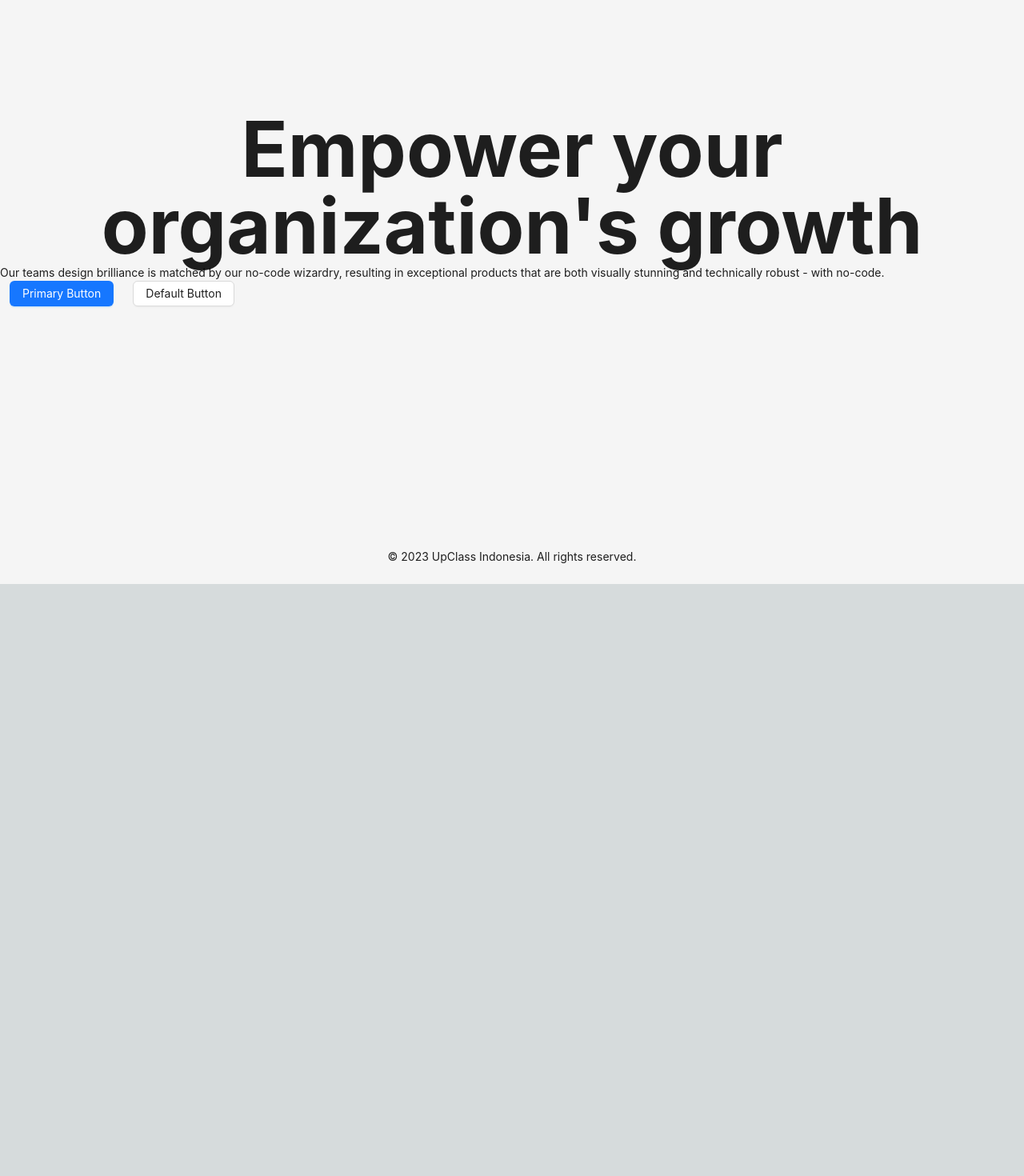
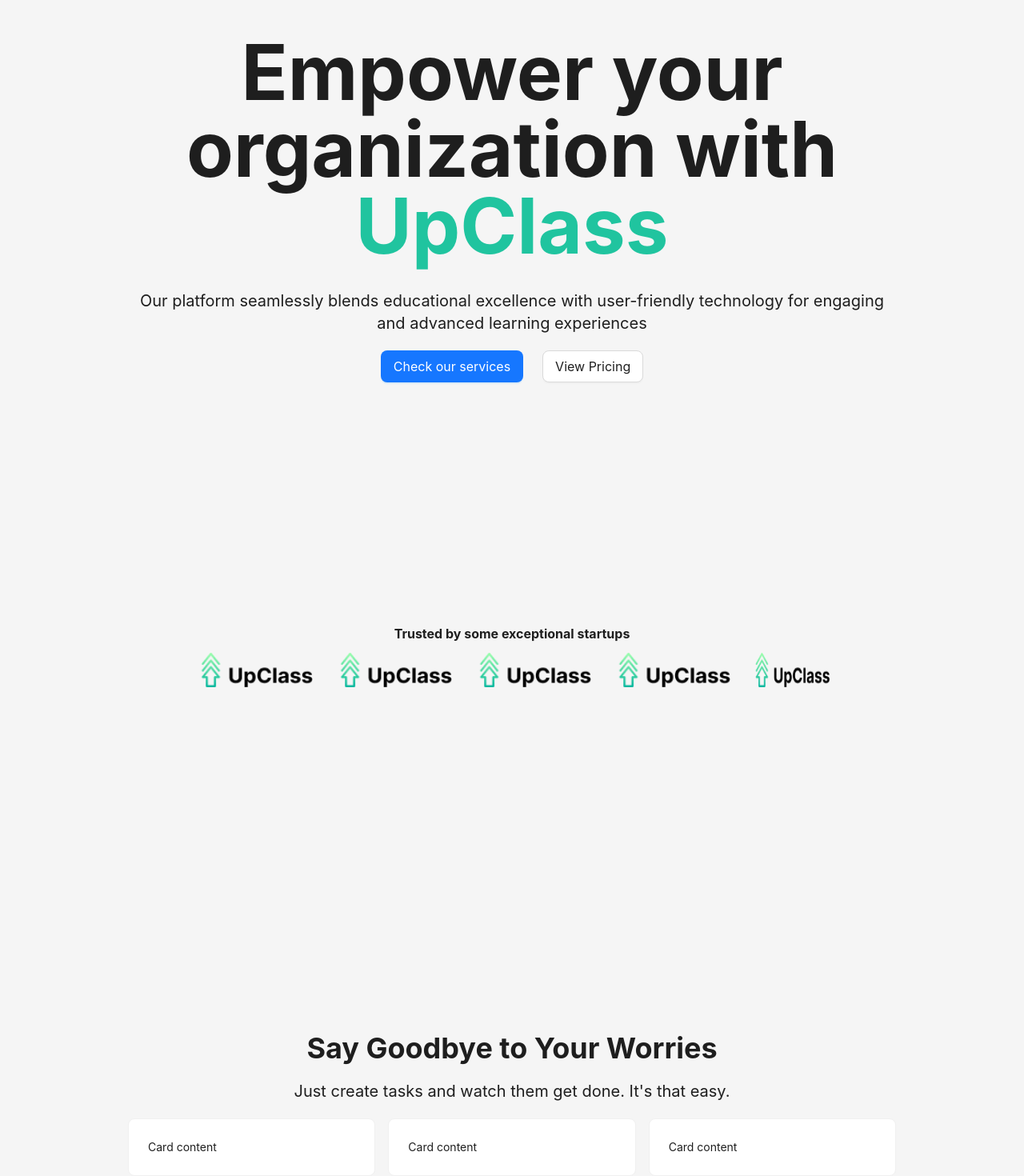
Before and after one commit to UpClassID/upclass-web, a Next.js app: page / in a window 1280 px wide. Shown: the part 140-1610 px from the top of the page at 80% size. Before the commit the page ends 870 px from the top, so only its background shows below. Built offline with nearby package versions, Linux system fonts and the light colour scheme.

Commit message:
feat: add some content

```diff
--- a/src/app/login/page.tsx
+++ b/src/app/login/page.tsx
@@ -19,7 +19,6 @@ export default function Login() {
 
     window.addEventListener("resize", handleResize);
 
-    // Cleanup function to remove the event listener when the component unmounts
     return () => {
       window.removeEventListener("resize", handleResize);
     };
--- a/src/app/page.tsx
+++ b/src/app/page.tsx
@@ -1,36 +1,125 @@
 "use client";
 
 import Landing from "@/components/Landing";
-import { Row, Col, Button } from "antd";
+import { Row, Col, Button, Card } from "antd";
+import { useCallback, useEffect, useState } from "react";
 
 export default function Home() {
+  const [scrollY, setScrollY] = useState(0);
+
+  useEffect(() => {
+    const onScroll = () => {
+      setScrollY(window.pageYOffset);
+      console.log(scrollY);
+    };
+
+    window.addEventListener("scroll", onScroll);
+
+    return () => {
+      window.removeEventListener("scroll", onScroll);
+    };
+  }, [scrollY]);
+
   return (
     <main className="min-h-screen">
       <Landing>
-        <Row className="h-screen">
+        <Row className="h-screen px-10">
           <Col span={24} className="flex items-center justify-center">
-            <Row>
-              <Col>
-                <h1 className="text-center text-8xl font-bold">
-                  Empower your organization&apos;s growth
+            <div className="w-4/5">
+              <h1 className="text-center text-lg sm:text-4xl lg:text-8xl font-bold mb-8">
+                Empower your organization with{" "}
+                <span style={{ color: "#20C49F" }}>UpClass</span>
               </h1>
-                <p>
-                  Our teams design brilliance is matched by our no-code
-                  wizardry, resulting in exceptional products that are both
-                  visually stunning and technically robust - with no-code.
+              <p className="text-center text-base sm:text-xl mb-5">
+                Our platform seamlessly blends educational excellence with
+                user-friendly technology for engaging and advanced learning
+                experiences
               </p>
-                <div>
-                  <Button type="primary" className="mx-3">
-                    Primary Button
+              <div className="flex justify-center">
+                <Button type="primary" size="large" className="mx-3">
+                  Check our services
                 </Button>
-                  <Button className="mx-3">Default Button</Button>
+                <Button size="large" className="mx-3">
+                  View Pricing
+                </Button>
+              </div>
             </div>
           </Col>
         </Row>
+        <Row className="h-80">
+          <Col span={24} className="flex items-center justify-center">
+            <div className="w-4/5">
+              <p className="text-center text-base font-bold mb-3">
+                Trusted by some exceptional startups
+              </p>
+              <div className="flex justify-center align-middle">
+                <img
+                  src="logo-upclass.png"
+                  alt="logo-upclass"
+                  width={150}
+                  height={20}
+                  className="mx-3"
+                />
+                <img
+                  src="logo-upclass.png"
+                  alt="logo-upclass"
+                  width={150}
+                  height={20}
+                  className="mx-3"
+                />
+                <img
+                  src="logo-upclass.png"
+                  alt="logo-upclass"
+                  width={150}
+                  height={20}
+                  className="mx-3"
+                />
+                <img
+                  src="logo-upclass.png"
+                  alt="logo-upclass"
+                  width={150}
+                  height={20}
+                  className="mx-3"
+                />
+                <img
+                  src="logo-upclass.png"
+                  alt="logo-upclass"
+                  width={100}
+                  height={10}
+                  className="mx-3"
+                />
+              </div>
+            </div>
           </Col>
         </Row>
-        <Row>
-          <Col span={24}></Col>
+        <Row className="h-screen px-10">
+          <Col span={24} className="flex items-center justify-center">
+            <div className="w-4/5">
+              <h1 className="text-center text-4xl font-bold mb-5">
+                Say Goodbye to Your Worries
+              </h1>
+              <p className="text-center text-base sm:text-xl mb-5">
+                Just create tasks and watch them get done. It's that easy.
+              </p>
+              <Row gutter={16}>
+                <Col span={8}>
+                  <Card>
+                    <p>Card content</p>
+                  </Card>
+                </Col>
+                <Col span={8}>
+                  <Card>
+                    <p>Card content</p>
+                  </Card>
+                </Col>
+                <Col span={8}>
+                  <Card>
+                    <p>Card content</p>
+                  </Card>
+                </Col>
+              </Row>
+            </div>
+          </Col>
         </Row>
       </Landing>
     </main>
--- a/src/components/Landing.tsx
+++ b/src/components/Landing.tsx
@@ -8,8 +8,8 @@ const { Header, Footer, Content } = Layout;
 export default function Landing({ children }: { children: React.ReactNode }) {
   return (
     <Layout>
-      <Header className="landing-header">
-        <Row>
+      <Header className="landing-header flex items-center">
+        <Row className="grow">
           <Col span={6} className="flex justify-start items-center">
             <img
               src="logo-upclass.png"
@@ -18,7 +18,7 @@ export default function Landing({ children }: { children: React.ReactNode }) {
               height={10}
             />
           </Col>
-          <Col span={12} className="flex justify-center">
+          <Col span={12} className="flex justify-center items-center">
             <Link href="/" className="mx-5">
               Home
             </Link>
```
Lines whose indentation alone changed are shown as unchanged.
